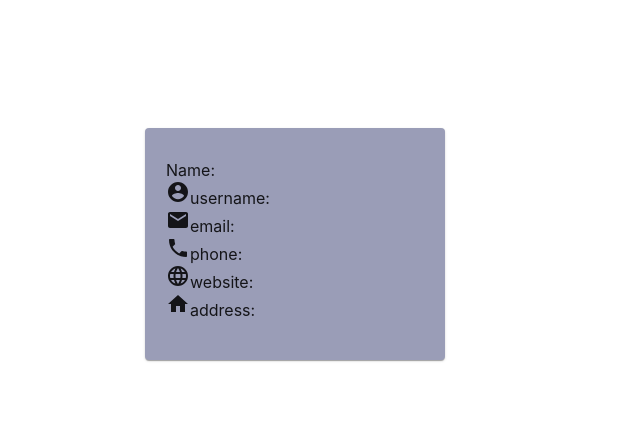
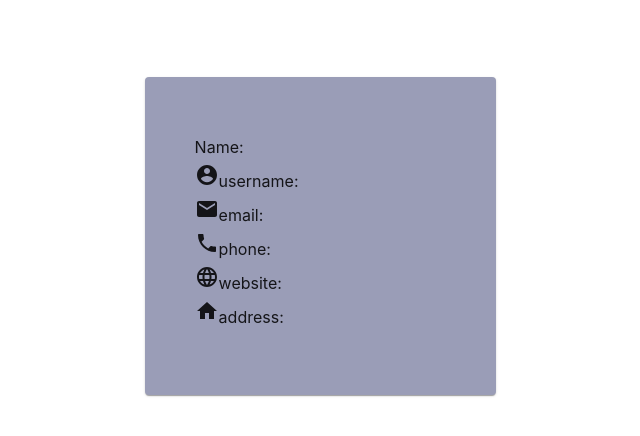
Before and after one commit to Pratistha13/integrifyassignment, a React (Create React App) app: page /users/1 in a window 1280 px wide. Shown: the top 436 px of the page, without its empty margins (367-1007 px from the left). Built offline with nearby package versions, Linux system fonts and the light colour scheme; no server answers.

Commit message:
adding styles

```diff
--- a/src/Components/Cards/Cards.js
+++ b/src/Components/Cards/Cards.js
@@ -2,7 +2,6 @@ import React from 'react';
 import { makeStyles } from '@material-ui/core/styles';
 import { Card, CardContent, CardActions, Avatar, Button, Typography } from '@material-ui/core';
 import { Link } from 'react-router-dom';
-import './Cards.css';
 
 
 const Cards = (props) => {
@@ -45,7 +44,10 @@ export default Cards;
 
 const useStyles = makeStyles({
     root: {
-      minWidth: 270,
+      width: '15.68rem',
+      padding: '3%',
+      margin: '1rem',
+      height: 'auto',
     },
     pos: {
       marginBottom: 12,
--- a/src/Components/HomePage/HomePage.js
+++ b/src/Components/HomePage/HomePage.js
@@ -2,10 +2,13 @@ import React, { useState, useEffect } from 'react';
 import Cards from '../Cards/Cards';
 import axios from "axios";
 import { Grid } from '@material-ui/core';
+import { makeStyles } from '@material-ui/core/styles';
 
 
 const HomePage = () => {
     const [users, setUsers] = useState([]);
+
+    const classes = useStyles();
 
     useEffect(() => {
         fetchUsers();
@@ -18,14 +21,14 @@ const HomePage = () => {
     };
 
     return (
-        <div>
+        <div className = {classes.spacing}>
         <Grid container
         spacing={3}
         direction="row"
         >
 
           {users.map((item) => (
-            <Grid item xs={3} sm={6} md={4} key={users.indexOf(item)}>
+            <Grid item xs={12} sm={6} md={4} key={users.indexOf(item)}>
               <Cards key={item.id} id={item.id} name={item.name} username={item.username} website={item.website} />
               </Grid>
             ))}
@@ -37,3 +40,17 @@ const HomePage = () => {
     };
 
     export default HomePage;
+
+
+    const useStyles = makeStyles({
+
+      spacing: {
+        padding: '6% 8%',
+        alignItems: 'center',
+        justifyContent: 'center',
+        display: 'flex',
+        flexWrap: 'wrap',
+        flexDirection: 'row',
+      },
+
+    });
--- a/src/Components/Users/Users.js
+++ b/src/Components/Users/Users.js
@@ -15,6 +15,7 @@ import './Users.css';
 const User = () => {
   const { id } = useParams();
   const [user, setUser] = useState({});
+
   const classes = useStyles();
 
 
@@ -30,8 +31,8 @@ const User = () => {
 
   return (
     <div className = {classes.spacing}>
-      <Card className = {classes.root}>
-        <CardContent>
+      <Card className = {classes.root}  >
+        <CardContent className={classes.content}>
         <ul className = 'dashed'>
           <li>Name: {user.name}</li>
           <li><AccountCircleIcon/>username: {user.username}</li>
@@ -40,7 +41,7 @@ const User = () => {
           <li><LanguageIcon/>website: {user.website}</li>
 
           {user.company && <li><BusinessIcon />company: {user.company.name} </li>}
-          <li> <HomeIcon/>address: </li>
+          <li><HomeIcon/>address:  </li>
         </ul>
         {user.address && (
           <ul>
@@ -62,10 +63,16 @@ const useStyles = makeStyles({
   root: {
     width: 300,
     backgroundColor: '#9A9DB7',
+    padding: '6% 8%',
   },
   spacing: {
-    marginLeft: '40%',
-    paddingTop: '10%'
+    width: '25%',
+    margin: '4% 40%',
+    padding: '2% 0',
+    lineHeight: 2,
+  },
+  content: {
+      margin: '1%',
   },
 
 });
```
Also changed, not shown: src/Components/Cards/Cards.css (deleted), src/Components/Users/Users.css (line endings or trailing spaces).
